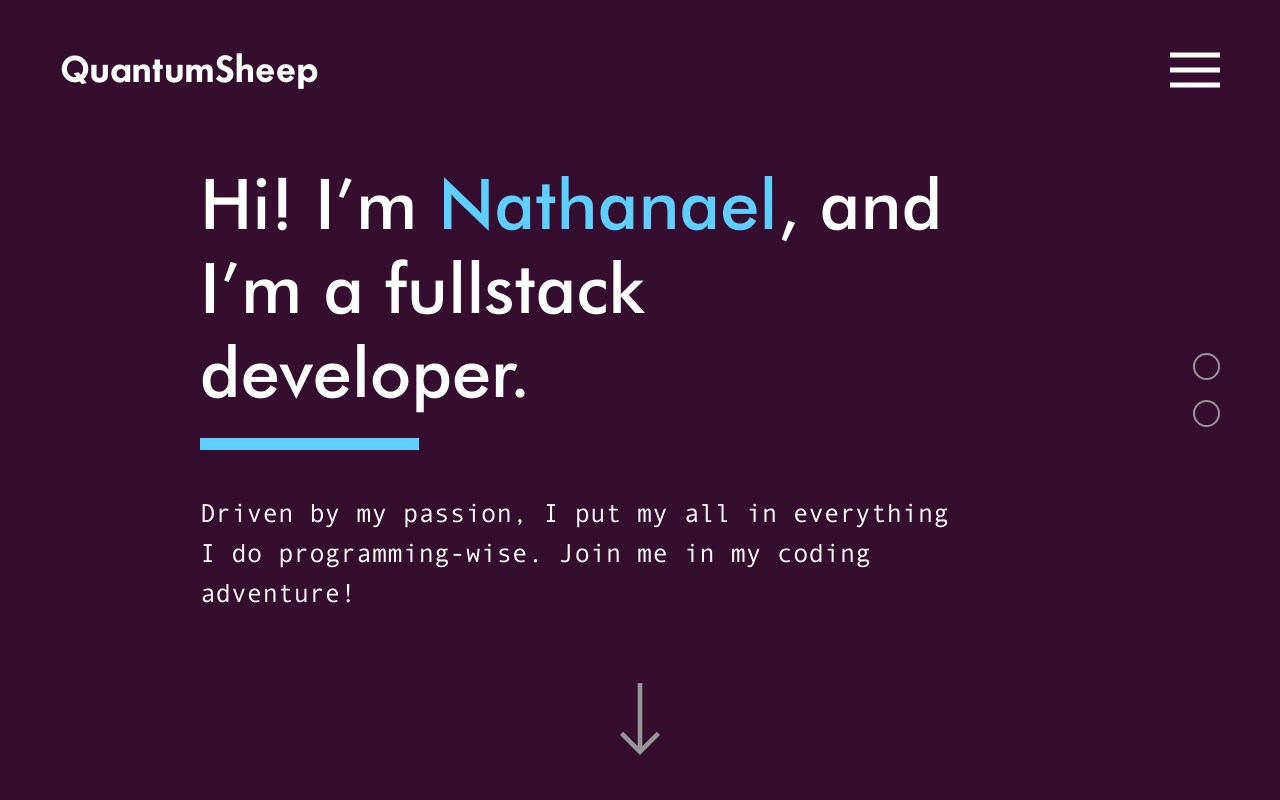
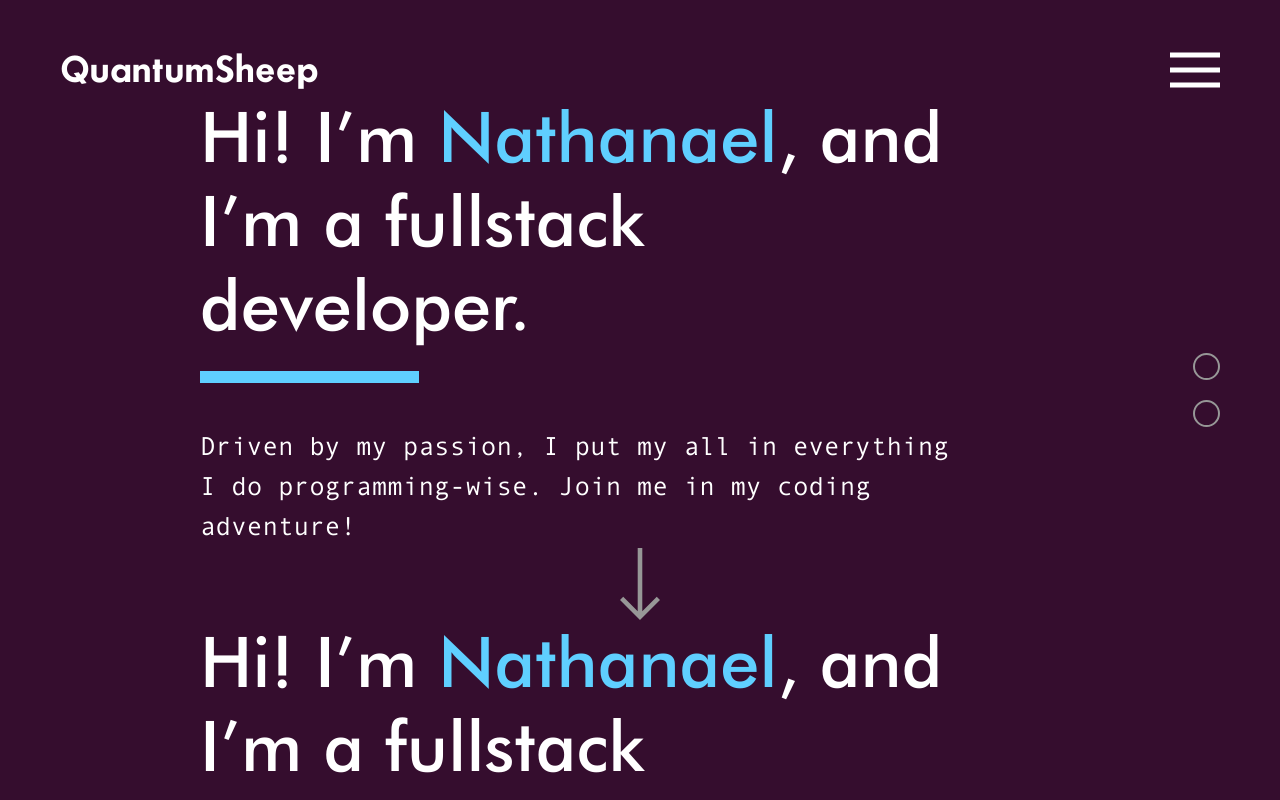
Before and after one commit to quantumsheep/qtmsheep.com, a React (Create React App) app in the folder client/: page / in a window 1280 px wide. Shown: the top 800 px of the page. Built offline with nearby package versions, Linux system fonts and the light colour scheme.

Commit message:
Add smooth moving to anchors

```diff
--- a/client/src/components/App.js
+++ b/client/src/components/App.js
@@ -5,6 +5,22 @@ import hamburger from '../resources/hamburger.svg';
 import arrowDown from '../resources/arrow-down.svg';
 
 export default class App extends Component {
+  componentDidMount() {
+    this.setAnchor();
+  }
+
+  setAnchor = () => {
+    document.querySelectorAll('a[href^="#"]').forEach(anchor => {
+      anchor.addEventListener('click', function (e) {
+        e.preventDefault();
+
+        document.querySelector(this.getAttribute('href')).scrollIntoView({
+          behavior: 'smooth'
+        });
+      });
+    });
+  }
+
   render() {
     return (
       <Router>
@@ -20,10 +36,20 @@ export default class App extends Component {
             </a>
           </div>
           <main>
-            <header>
-              <h1 className="title">QuantumSheep</h1>
-              <img className="hamburger" src={hamburger} alt="Menu" />
-            </header>
+            <section id="about">
+              <header>
+                <h1 className="title">QuantumSheep</h1>
+                <img className="hamburger" src={hamburger} alt="Menu" />
+              </header>
+              <div className="section-content">
+                <div className="section-title">Hi! I’m <span className="blue">Nathanael</span>, and I’m a fullstack developer.</div>
+                <div className="section-divider"></div>
+                <div className="section-description">Driven by my passion, I put my all in everything I do programming-wise. Join me in my coding adventure!</div>
+              </div>
+              <div className="section-footer">
+                <img className="down-arrow" src={arrowDown} alt="Next" />
+              </div>
+            </section>
             <section id="about">
               <div className="section-content">
                 <div className="section-title">Hi! I’m <span className="blue">Nathanael</span>, and I’m a fullstack developer.</div>
```
